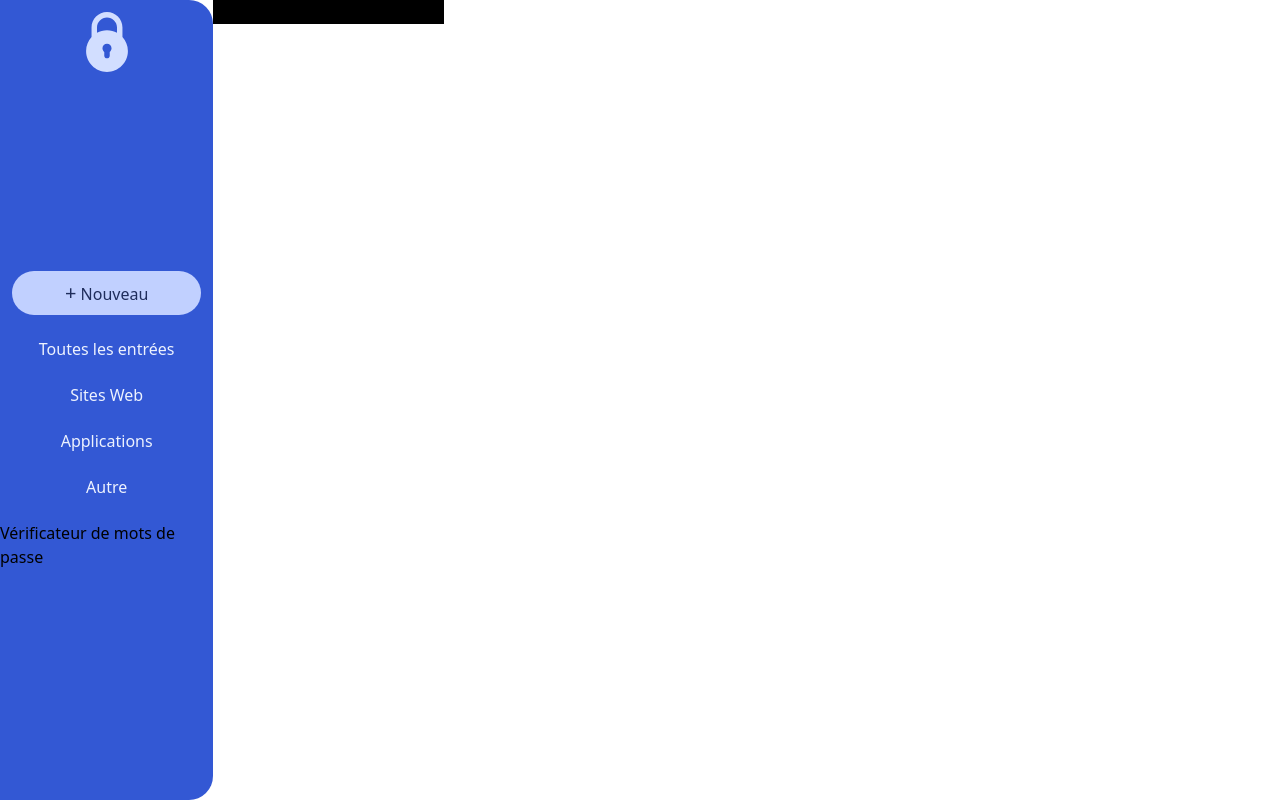
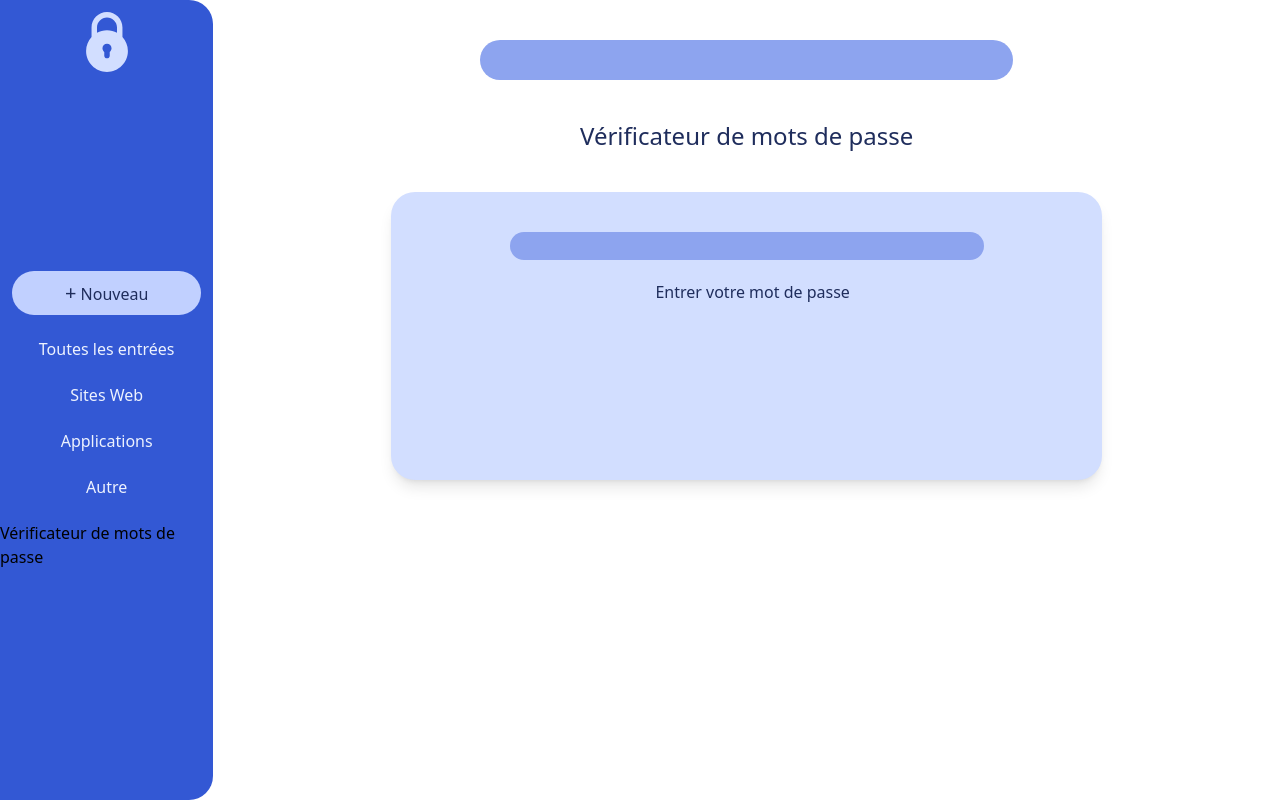
Before and after one commit to Shaktas/Projet-1-React-Express-Front, a React (Vite) app: page /CheckElement in a window 1280 px wide. Built offline with nearby package versions, Linux system fonts and the light colour scheme.

Commit message:
Check pwd finish

```diff
--- a/package.json
+++ b/package.json
@@ -12,6 +12,7 @@
   "dependencies": {
     "react": "^18.3.1",
     "react-dom": "^18.3.1",
+    "react-hook-form": "^7.53.1",
     "react-router-dom": "^6.27.0"
   },
   "devDependencies": {
--- a/src/Components/Layout.jsx
+++ b/src/Components/Layout.jsx
@@ -1,12 +1,18 @@
 import { Outlet } from "react-router-dom";
 import SideMenu from "./sideMenu/SideMenu";
+import SearchBar from "./password/SearchBar";
 
 function Layout() {
   return (
     <div className="flex">
       <SideMenu />
-      <div className="flex-col w-4/5">
-        <Outlet />
+      <div className=" flex flex-col w-5/6 content-evenly ">
+        <div className="flex-row">
+          <SearchBar />
+        </div>
+        <div className="flex flex-col h-1/2 justify-center items-center">
+          <Outlet />
+        </div>
       </div>
     </div>
   );
--- a/src/Components/Password/CheckElement.jsx
+++ b/src/Components/Password/CheckElement.jsx
@@ -1,27 +1,71 @@
 import { useState } from "react";
 import { checkPwd } from "../../libs/function";
+import { useEffect } from "react";
+import StrengthPwd from "./StrengthPwd";
+import MessagePwd from "./MessagePwd";
 
 function CheckElement() {
   const [pwd, setPwd] = useState("");
   const [strength, setStrength] = useState("");
+  const [sentence, setSentence] = useState("");
 
   const setPwdHandler = (e) => {
-    console.log(e.target.value);
-
     setPwd(e.target.value);
     setStrength(checkPwd(e.target.value));
   };
 
+  useEffect(() => {
+    switch (strength) {
+      case 0:
+        setSentence("Médiocre : ");
+        break;
+      case 1:
+      case 2:
+        setSentence("Mauvais :");
+        break;
+      case 3:
+        setSentence("Moyen :");
+        break;
+      case 4:
+      case 5:
+        setSentence("Bon :");
+        break;
+      case 6:
+        setSentence("Excelent :");
+        break;
+
+      default:
+        break;
+    }
+  }, [strength]);
+
   return (
-    <div>
+    <>
+      <div className="my-10">
+        <h1 className="text-blue-12 text-2xl">Vérificateur de mots de passe</h1>
+      </div>
+      <div className="flex justify-center w-2/3 h-5/6 bg-blue-5 shadow-lg rounded-3xl">
+        <div className="w-2/3">
           <input
-        className="bg-black text-white"
+            className="mt-10 h-7 bg-blue-8 text-blue-12 w-full rounded-3xl indent-5"
             type="text"
             value={pwd}
             onChange={setPwdHandler}
           />
-      <p>{strength}</p>
+          <div className="flex justify-center mt-5">
+            <p className="text-blue-12 ml-4">
+              {pwd == "" ? "Entrer votre mot de passe" : sentence}
+            </p>
+            <div className="flex ms-1">
+              {pwd != "" && <StrengthPwd strength={strength} />}
             </div>
+          </div>
+          <div className="mt-6 flex content-center text-blue-12">
+            {pwd != "" && <MessagePwd strength={strength} />}
+          </div>
+        </div>
+      </div>
+    </>
   );
 }
 
--- /dev/null
+++ b/src/Components/Password/MessagePwd.jsx
@@ -0,0 +1,72 @@
+function MessagePwd(strength) {
+  switch (strength.strength) {
+    case 0:
+      return (
+        <p>
+          Votre mot de passe à une sécurité très faible, il serait avisé de le
+          renforcé. Utilisé le générateur de mots de passe du site ou bien
+          renforcer le vous même en rajoutant de la complexité au mot de passe.
+          Attention de ne pas utilisé les mêmes mots de passe sur des sites
+          differents ou encore des informations qui peuvent être connu
+          facilement comme votre anniversaire, le nom de votre animal de
+          compagnie ect...
+        </p>
+      );
+    case 1:
+    case 2:
+      return (
+        <p>
+          Votre mot de passe à une sécurité faible, il serait avisé de le
+          renforcé. Utilisé le générateur de mots de passe du site ou bien
+          renforcer le vous même en rajoutant de la complexité ou de la longueur
+          au mot de passe. Attention de ne pas utilisé les mêmes mots de passe
+          sur des sites differents ou encore des informations qui peuvent être
+          connu facilement comme votre anniversaire, le nom de votre animal de
+          compagnie ect...
+        </p>
+      );
+
+    case 3:
+      return (
+        <p>
+          Votre mot de passe à une sécurité moyenne, il présente un certain
+          niveau de protection, vous pouvez cependant encore le renforcer.
+          Utilisé le générateur de mots de passe du site ou bien renforcer le
+          vous même en rajoutant de la complexité ou de la longueur au mot de
+          passe. Attention de ne pas utilisé les mêmes mots de passe sur des
+          sites differents ou encore des informations qui peuvent être connu
+          facilement comme votre anniversaire, le nom de votre animal de
+          compagnie ect...
+        </p>
+      );
+    case 4:
+    case 5:
+      return (
+        <p>
+          Votre mot de passe à une bonne sécurité, il présente un bon niveau de
+          protection, vous pouvez cependant encore le renforcer renforcé.
+          Utilisé le générateur de mots de passe du site ou bien renforcer le
+          vous même en rajoutant de la complexité ou de la longueur au mot de
+          passe. Attention de ne pas utilisé les mêmes mots de passe sur des
+          sites differents ou encore des informations qui peuvent être connu
+          facilement comme votre anniversaire, le nom de votre animal de
+          compagnie ect...
+        </p>
+      );
+    case 6:
+      return (
+        <p>
+          Votre mot de passe à une excelente sécurité, il présente un excelent
+          niveau de protection, Attention cependant malgré le resistance de
+          votre mot de passe, il existe d&aposautre formes d&aposattaques qui
+          permetterait la fuite de vos informations (hameçonnage, logiciel
+          espion), redoublez toujours de vigilance !
+        </p>
+      );
+
+    default:
+      break;
+  }
+}
+
+export default MessagePwd;
--- /dev/null
+++ b/src/Components/Password/SearchBar.jsx
@@ -0,0 +1,13 @@
+function SearchBar() {
+  return (
+    <div className="flex mt-10  justify-center w-full h-10">
+      <input
+        className="bg-blue-8 text-blue-12 w-1/2 rounded-3xl indent-5"
+        type="text"
+        id="search"
+      />
+    </div>
+  );
+}
+
+export default SearchBar;
--- /dev/null
+++ b/src/Components/Password/StrengthPwd.jsx
@@ -0,0 +1,62 @@
+function StrengthPwd(strength) {
+  switch (strength.strength) {
+    case 0:
+      return (
+        <>
+          <div className="mx-1 bg-red-500 h-7 w-3 border-solid border-2 border-red-500 rounded-3xl"></div>
+          <div className="mx-1 bg-blue-1 h-7 w-3 border-solid border-2 border-blue-9 rounded-3xl"></div>
+          <div className="mx-1 bg-blue-1 h-7 w-3 border-solid border-2 border-blue-9 rounded-3xl"></div>
+          <div className="mx-1 bg-blue-1 h-7 w-3 border-solid border-2 border-blue-9 rounded-3xl"></div>
+          <div className="mx-1 bg-blue-1 h-7 w-3 border-solid border-2 border-blue-9 rounded-3xl"></div>
+        </>
+      );
+    case 1:
+    case 2:
+      return (
+        <>
+          <div className="mx-1 bg-red-300 h-7 w-3 border-solid border-2 border-red-300 rounded-3xl"></div>
+          <div className="mx-1 bg-red-300 h-7 w-3 border-solid border-2 border-red-300 rounded-3xl"></div>
+          <div className="mx-1 bg-blue-1 h-7 w-3 border-solid border-2 border-blue-9 rounded-3xl"></div>
+          <div className="mx-1 bg-blue-1 h-7 w-3 border-solid border-2 border-blue-9 rounded-3xl"></div>
+          <div className="mx-1 bg-blue-1 h-7 w-3 border-solid border-2 border-blue-9 rounded-3xl"></div>
+        </>
+      );
+
+    case 3:
+      return (
+        <>
+          <div className="mx-1 bg-orange-500 h-7 w-3 border-solid border-2 border-orange-500 rounded-3xl"></div>
+          <div className="mx-1 bg-orange-500 h-7 w-3 border-solid border-2 border-orange-500 rounded-3xl"></div>
+          <div className="mx-1 bg-orange-500 h-7 w-3 border-solid border-2 border-orange-500 rounded-3xl"></div>
+          <div className="mx-1 bg-blue-1 h-7 w-3 border-solid border-2 border-blue-9 rounded-3xl"></div>
+          <div className="mx-1 bg-blue-1 h-7 w-3 border-solid border-2 border-blue-9 rounded-3xl"></div>
+        </>
+      );
+    case 4:
+    case 5:
+      return (
+        <>
+          <div className="mx-1 bg-green-300 h-7 w-3 border-solid border-2 border-green-300 rounded-3xl"></div>
+          <div className="mx-1 bg-green-300 h-7 w-3 border-solid border-2 border-green-300 rounded-3xl"></div>
+          <div className="mx-1 bg-green-300 h-7 w-3 border-solid border-2 border-green-300 rounded-3xl"></div>
+          <div className="mx-1 bg-green-300 h-7 w-3 border-solid border-2 border-green-300 rounded-3xl"></div>
+          <div className="mx-1 bg-blue-1 h-7 w-3 border-solid border-2 border-blue-9 rounded-3xl"></div>
+        </>
+      );
+    case 6:
+      return (
+        <>
+          <div className="mx-1 bg-green-500 h-7 w-3 border-solid border-2 border-green-500 rounded-3xl"></div>
+          <div className="mx-1 bg-green-500 h-7 w-3 border-solid border-2 border-green-500 rounded-3xl"></div>
+          <div className="mx-1 bg-green-500 h-7 w-3 border-solid border-2 border-green-500 rounded-3xl"></div>
+          <div className="mx-1 bg-green-500 h-7 w-3 border-solid border-2 border-green-500 rounded-3xl"></div>
+          <div className="mx-1 bg-green-500 h-7 w-3 border-solid border-2 border-green-500 rounded-3xl"></div>
+        </>
+      );
+
+    default:
+      break;
+  }
+}
+
+export default StrengthPwd;
--- a/src/Components/SideMenu/SideMenu.jsx
+++ b/src/Components/SideMenu/SideMenu.jsx
@@ -8,7 +8,9 @@ function SideMenu() {
   return (
     <div className="bg-blue-10 rounded-r-3xl w-1/6 h-screen flex content-center flex-col">
       <div className="text-blue-5 flex content-flex justify-center my-3">
-        <IconLock height="60" width="60" />
+        <NavLink to="/">
+          <IconLock height="60" width="60" />
+        </NavLink>
       </div>
       <div className="flex flex-col content-center justify-around h-2/5 my-44">
         <NewData />
@@ -21,7 +23,9 @@ function SideMenu() {
           </div>
         ))}
         <div>
-          <NavLink to="/CheckElement">Vérificateur de mots de passe</NavLink>
+          <NavLink to="/CheckElement" className="font-">
+            Vérificateur de mots de passe
+          </NavLink>
         </div>
       </div>
     </div>
--- a/src/libs/function.jsx
+++ b/src/libs/function.jsx
@@ -64,15 +64,16 @@ function checkLength(string) {
 
 export function checkPwd(string) {
   let valueStrength = 0;
-  if (checkNumber(string)) return valueStrength;
-  if (checkLower(string)) return valueStrength;
-  if (checkUpper(string)) return valueStrength;
-  if (checkSymbols(string)) return valueStrength;
+  let boolNull = false;
+  if (checkNumber(string)) boolNull = true;
+  if (checkLower(string)) boolNull = true;
+  if (checkUpper(string)) boolNull = true;
+  if (checkSymbols(string)) boolNull = true;
 
   valueStrength += checkLength(string);
   valueStrength += checkChar(string);
 
-  console.log(valueStrength);
+  if (boolNull) valueStrength = 0;
 
   return valueStrength;
 }
--- a/src/libs/var.jsx
+++ b/src/libs/var.jsx
@@ -1,7 +1,7 @@
 export const lowerRegEx = /^[a-z]+$/;
 export const upperRegEx = /^[A-Z]+$/;
 export const numberRegEx = /^\d+$/;
-export const symbolsRegEx = /[^A-Za-z0-9]/;
+export const symbolsRegEx = /^[^A-Za-z0-9]+$/;
 export const lowerAndUpperRegEx = /^(?=.*[a-z])(?=.*[A-Z]).+$/;
 export const lowerAndUpperAndNumberRegEx = /^(?=.*[a-z])(?=.*[A-Z])(?=.*\d).+$/;
 export const lowerAndUpperAndNumberAndSymbolsRegEx =
--- a/tailwind.config.js
+++ b/tailwind.config.js
@@ -18,6 +18,10 @@ export default {
           11: "#3A5BC7",
           12: "#1F2D5C",
         },
+        fontFamily: {
+          fira: ["Fira Code", "sans-serif"],
+          roboto: ["Roboto", "sans-serif"],
+        },
       },
     },
   },
```
Also changed, not shown: index.html (+10 -0 lines), 1 other file (tests, documents, lock files or other folders). Lines whose indentation alone changed are shown as unchanged.
